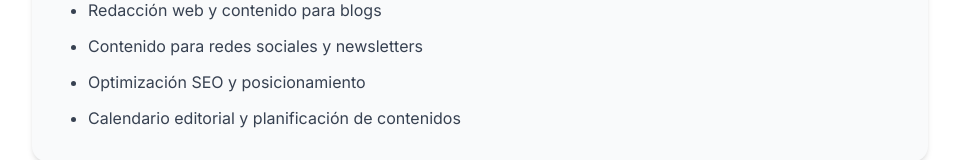
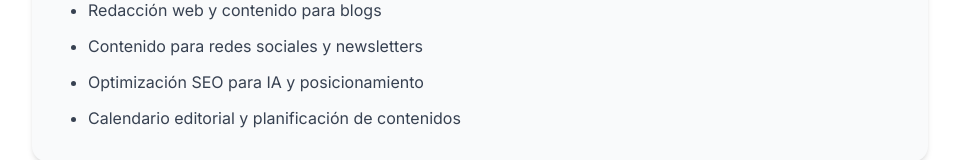
Before and after one commit to osanemeterio/oscarsanemeterio, a React (Vite) app: page /produccion-contenidos in a window 1280 px wide. Shown: the part 560-720 px from the top of the page, without its empty margins (160-1119 px from the left). Built offline with nearby package versions, Linux system fonts and the light colour scheme.

Commit message:
Update SEO text in Producción de Contenidos page

```diff
--- a/src/pages/ProduccionContenidos.tsx
+++ b/src/pages/ProduccionContenidos.tsx
@@ -19,7 +19,7 @@ export default function ProduccionContenidosPage() {
             <li>Creación de cursos online y material educativo</li>
             <li>Redacción web y contenido para blogs</li>
             <li>Contenido para redes sociales y newsletters</li>
-            <li>Optimización SEO y posicionamiento</li>
+            <li>Optimización SEO para IA y posicionamiento</li>
             <li>Calendario editorial y planificación de contenidos</li>
           </ul>
         </div>
```
